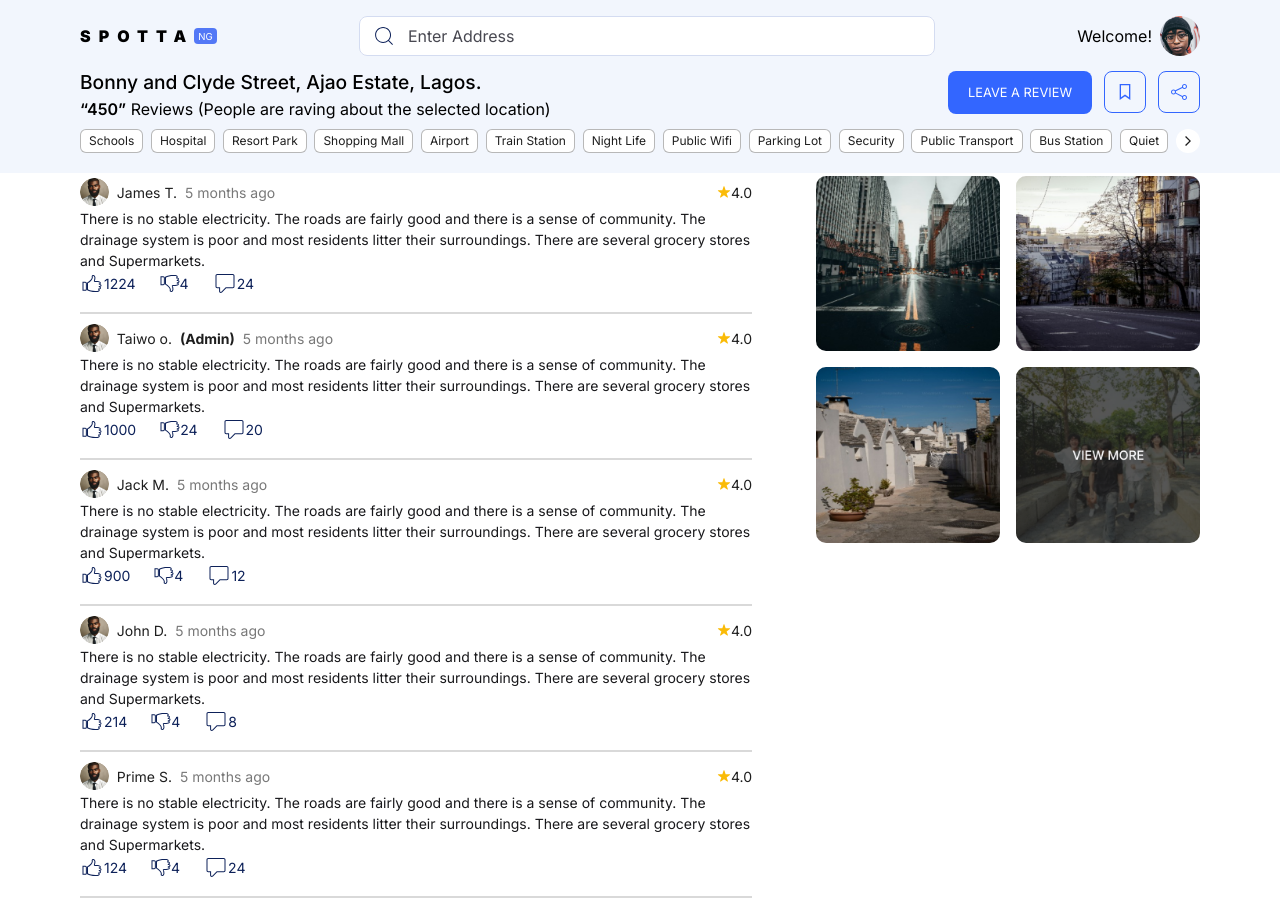
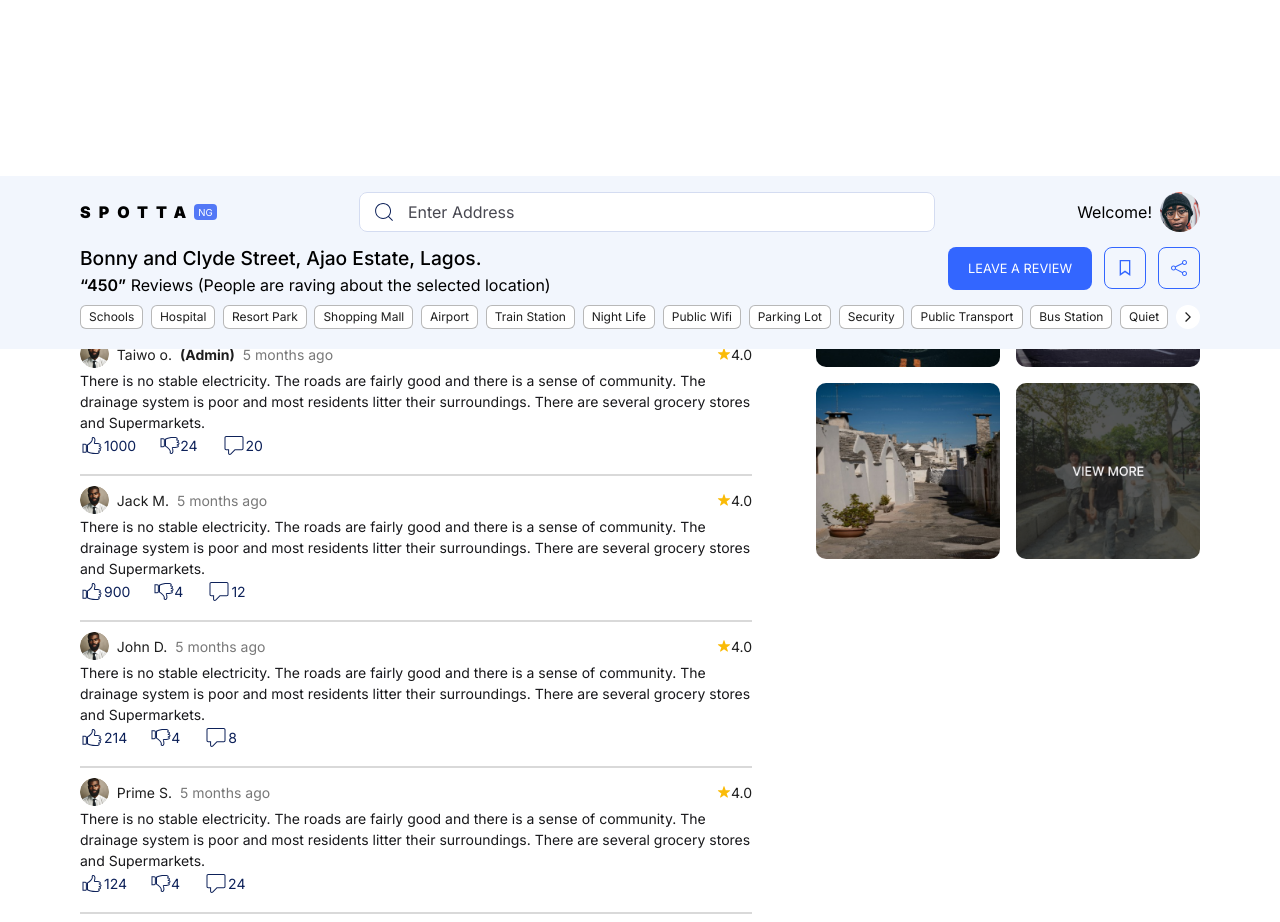
Before and after one commit to PrimeFord/Spotta_test, a React (Vite) app: page /search in a window 1280 px wide. Built offline with nearby package versions, Linux system fonts and the light colour scheme.

Commit message:
feat: okey

```diff
--- a/src/pages/SearchResult/index.tsx
+++ b/src/pages/SearchResult/index.tsx
@@ -20,7 +20,7 @@ const SearchAddress = () => {
     }
   };
   return (
-    <div className="pt-[20rem] lg:pt-[11rem] pb-2 flex flex-col-reverse lg:flex-row gap-8 lg:gap-[4rem]">
+    <div className="mt-[20rem] pt-4 lg:mt-[11rem] pb-2 flex flex-col-reverse lg:flex-row gap-8 lg:gap-[4rem]">
       <div className="w-[100%] lg:w-[70%] gap-2 flex flex-col">
         {reviews.map((el) => (
           <ReviewCard props={el} />
@@ -87,7 +87,7 @@ const SearchAddress = () => {
               <div
                 className={` ${
                   hide ? "grid" : "hidden"
-                } h-[15rem] lg:h-[10rem] w-fit lg:w-[100%] absolute bg-[#F3F7FE] p-1 grid-cols-3 lg:grid-cols-5 border-[1px] border-solid border-[#D4DCF1] rounded-[8px]`}
+                } h-[15rem] lg:h-[10rem] w-full lg:w-[100%] absolute bg-[#F3F7FE] p-1 grid-cols-3 lg:grid-cols-5 border-[1px] border-solid border-[#D4DCF1] rounded-[8px]`}
               >
                 {reviewTags.map((e, i) => (
                   <label
```
